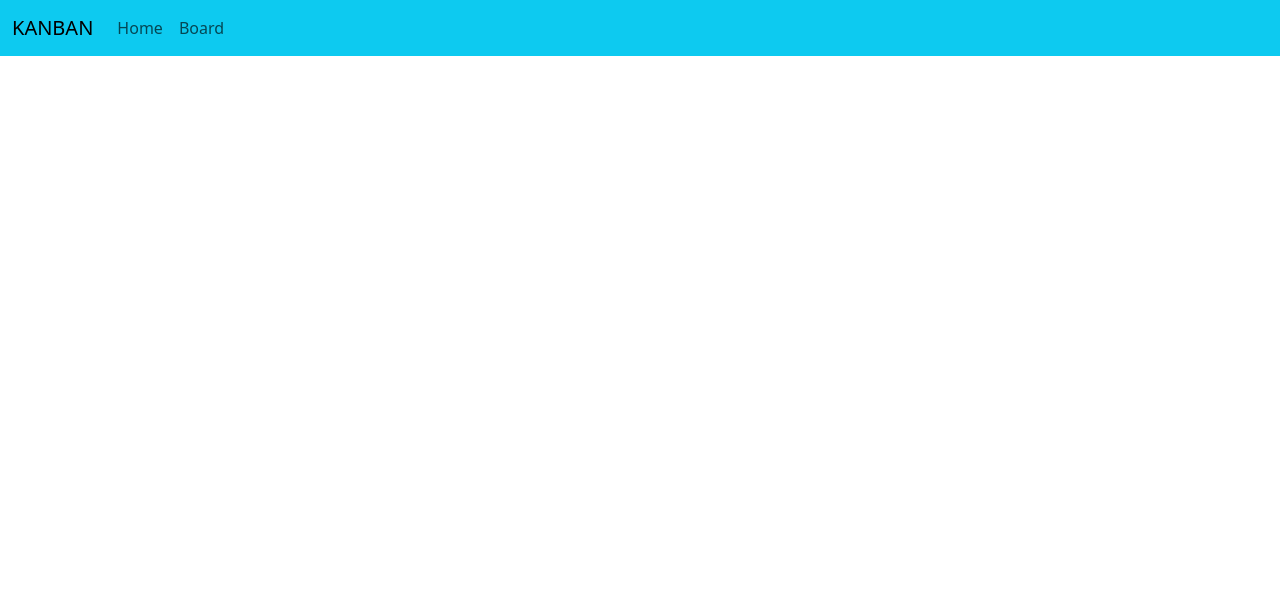
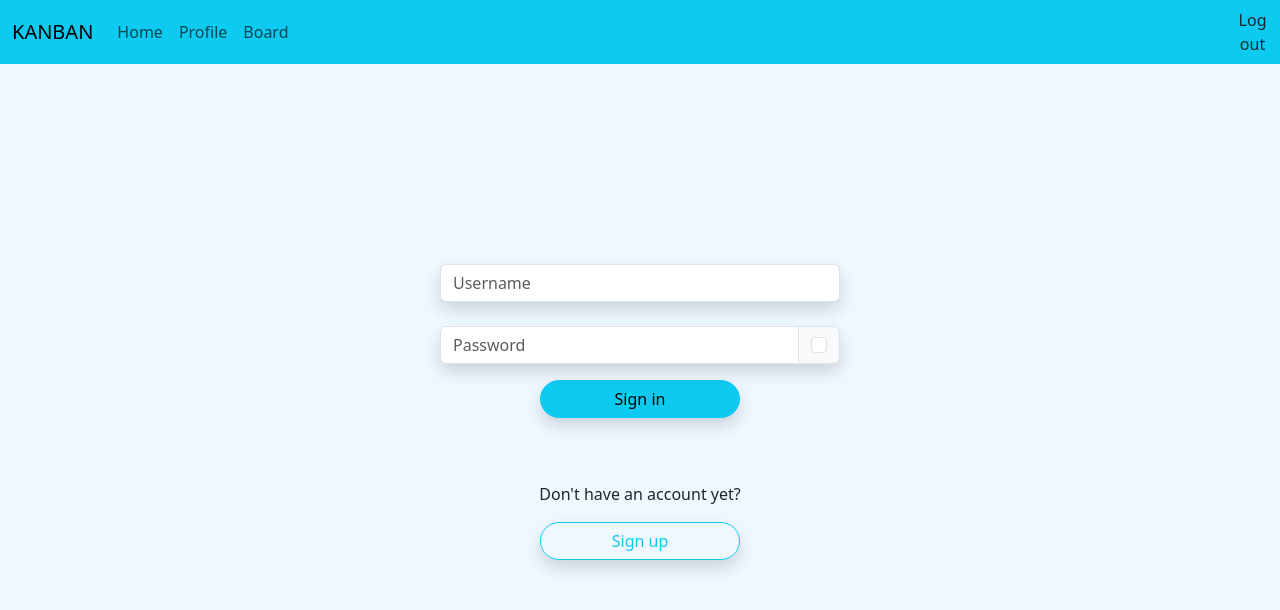
Before and after one commit to Surik4t/Kanban, a Vue app in the folder flask-vue/client/: page /auth in a window 1280 px wide. Shown: the top 610 px of the page. Built offline with nearby package versions, Linux system fonts and the light colour scheme; the HTML template or start-up script is replaced by a standard one.

Commit message:
feat: profile and home page templates, add: logout method

```diff
--- a/flask-vue/client/src/App.vue
+++ b/flask-vue/client/src/App.vue
@@ -1,6 +1,7 @@
 <template>
   <div id="app">
-    <nav class="navbar navbar-expand-lg navbar-light bg-info justify-content: space-between">
+    <nav class="navbar navbar-expand-lg navbar-light
+    bg-info justify-content: space-between">
       <div class="container-fluid">
         <a class="navbar-brand" href="#">KANBAN</a>
         <button class="navbar-toggler"
@@ -15,13 +16,19 @@
         <div class="collapse navbar-collapse" id="navbarNav">
           <ul class="navbar-nav">
             <li class="nav-item">
-              <a class="nav-link" href="/">Home</a>
+              <button class="nav-link" @click="homePageRedirect">Home</button>
             </li>
             <li class="nav-item">
-              <a class="nav-link" href="/Kanban">Board</a>
+              <a class="nav-link" href="/profile">Profile</a>
+            </li>
+            <li class="nav-item">
+              <a class="nav-link" href="/kanban">Board</a>
             </li>
           </ul>
         </div>
+      </div>
+      <div>
+        <button class="nav-link" @click="logout">Log out</button>
       </div>
     </nav>
     <router-view/>
@@ -29,8 +36,28 @@
 </template>
 
 <script>
+import axios from 'axios';
+
 export default {
   name: 'App',
+  methods: {
+    homePageRedirect() {
+      axios.get('http://localhost:5000/get_session', { withCredentials: true })
+        .then(() => {
+          this.$router.push('/');
+        })
+        .catch(() => {
+          this.$router.push('/');
+        });
+    },
+    logout() {
+      axios.post('http://localhost:5000/logout', { withCredentials: true })
+        .then((response) => {
+          // eslint-disable-next-line
+          console.log(response);
+        });
+    },
+  },
 };
 </script>
 
--- a/flask-vue/client/src/components/AuthPage.vue
+++ b/flask-vue/client/src/components/AuthPage.vue
@@ -53,11 +53,6 @@ export default {
     };
   },
   methods: {
-    getSession() {
-      const response = axios.get('http://localhost:5000/get_session', { withCredentials: true });
-      // eslint-disable-next-line
-      console.log(response.message);
-    },
     registerUser() {
       try {
         const payload = {
@@ -110,9 +105,6 @@ export default {
       }
     },
   },
-  created() {
-    this.getSession();
-  },
 };
 </script>
 
--- /dev/null
+++ b/flask-vue/client/src/components/Profile.vue
@@ -0,0 +1,36 @@
+<template>
+  <div class="profile_page">
+    <h1>profile page</h1>
+    <h3>{{ user }}</h3>
+  </div>
+</template>
+
+<script>
+import axios from 'axios';
+
+export default {
+  data() {
+    return {
+      user: '',
+    };
+  },
+  methods: {
+    getSession() {
+      axios.get('http://localhost:5000/get_session', { withCredentials: true })
+        .then((response) => {
+          if (response.status === 200 && response.data.user) {
+            this.user = response.data.user;
+          } else {
+            this.$router.push('/auth');
+          }
+        })
+        .catch(() => {
+          this.$router.push('/auth');
+        });
+    },
+  },
+  created() {
+    this.getSession();
+  },
+};
+</script>
--- a/flask-vue/client/src/router/index.js
+++ b/flask-vue/client/src/router/index.js
@@ -1,14 +1,21 @@
 import Vue from 'vue';
 import Router from 'vue-router';
+import Home from '@/components/Home';
 import Kanban from '@/components/Kanban';
 import AuthPage from '@/components/AuthPage';
+import Profile from '@/components/Profile';
 
 Vue.use(Router);
 
 export default new Router({
   routes: [
     {
-      path: '/',
+      path: '/home',
+      name: 'Home Page',
+      component: Home,
+    },
+    {
+      path: '/auth',
       name: 'Authorisation Page',
       component: AuthPage,
     },
@@ -17,6 +24,11 @@ export default new Router({
       name: 'Kanban',
       component: Kanban,
     },
+    {
+      path: '/profile',
+      name: 'User profile',
+      component: Profile,
+    },
   ],
   mode: 'history',
 });
```
Also changed, not shown: flask-vue/client/src/components/Home.vue (added), 1 other file (tests, documents, lock files or other folders).
